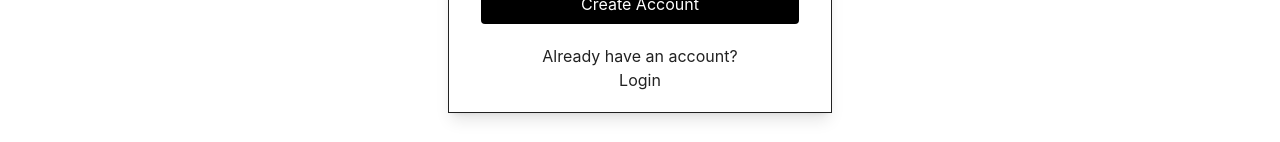
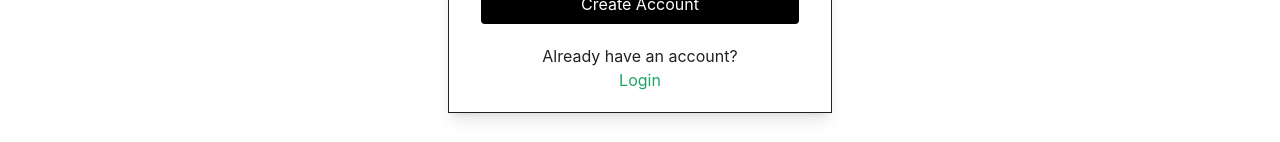
Before and after one commit to Camoroony/dissertation-2025, a React (Vite) app in the folder frontend/: page /createaccount in a window 1280 px wide. Shown: the part 689-831 px from the top of the page. Built offline with nearby package versions, Linux system fonts and the light colour scheme.

Commit message:
Added some links between create account and login page

```diff
--- a/frontend/src/pages/CreateAccountPage.jsx
+++ b/frontend/src/pages/CreateAccountPage.jsx
@@ -1,3 +1,5 @@
+import { Link } from "react-router-dom"
+
 function CreateAccountPage() {
     return (
     <>
@@ -25,7 +27,7 @@ function CreateAccountPage() {
             </form>
             <div className="text-center">
                 <p>Already have an account?</p>
-                <a href="">Login</a>
+                <Link to='/login' className='text-[#1FA562] hover:underline'>Login</Link>
             </div>
         </div>
     </div>
--- a/frontend/src/pages/LoginPage.jsx
+++ b/frontend/src/pages/LoginPage.jsx
@@ -1,3 +1,5 @@
+import { Link } from "react-router-dom"
+
 function LoginPage() {
     return (
         <>
@@ -5,7 +7,7 @@ function LoginPage() {
         <h1 className="text-6xl font-bold mb-1">Welcome to</h1>
         <h1 className="text-6xl text-[#2A955F] font-bold mb-15">Hypertrophy Education!</h1>
         <p className="text-lg">Login below if you have an account.</p>
-        <p className="text-lg">If you don’t, create an account <span className="text-[#1FA562]">here!</span></p>
+        <p className="text-lg">If you don’t, create an account <Link to='/createaccount'className="text-[#1FA562] hover:underline">here!</Link></p>
         </div>
 
 
```
